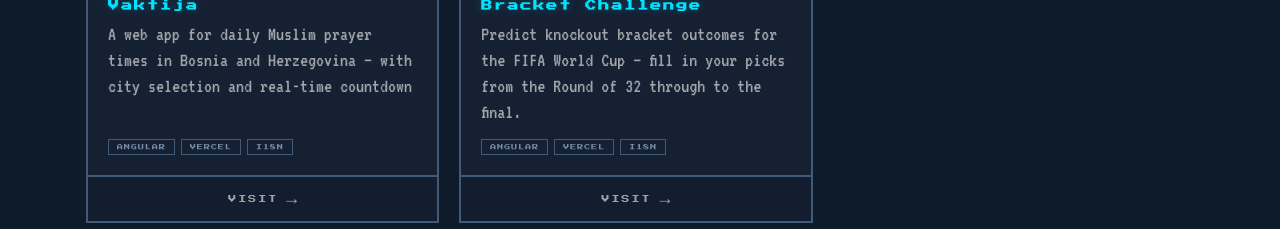
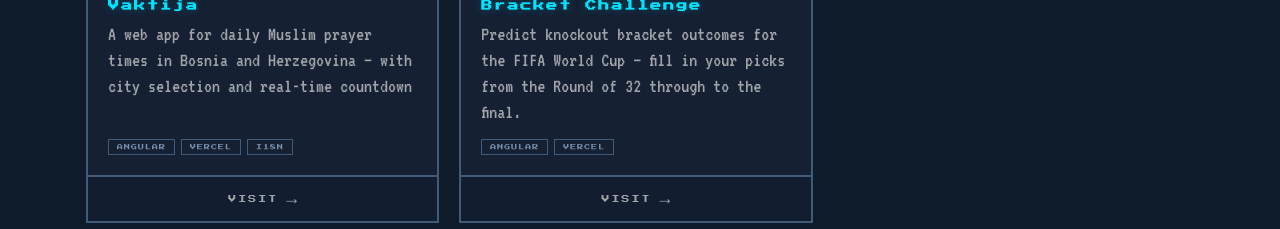
Before and after one commit to vedad-keskin/portfolio, an Angular app: page / in a window 1280 px wide. Shown: the part 3280-3509 px from the top of the page. Built offline with nearby package versions, Linux system fonts and the light colour scheme.

Commit message:
Remove stray i18n project tag
Drop the incorrect `i18n` tag from the bracket challenge project entry so the listed technologies match the project more accurately.

```diff
--- a/src/app/core/data/projects.data.ts
+++ b/src/app/core/data/projects.data.ts
@@ -75,7 +75,7 @@ export const WEB_PROJECTS: Project[] = [
         descriptionKey: 'bracket_challenge_desc',
         logoPath: 'assets/bracket-challenge.png',
         url: 'https://wc-bracket-challenge-beta.vercel.app/',
-        tags: ['Angular', 'Vercel', 'i18n'],
+        tags: ['Angular', 'Vercel'],
         category: 'web',
     },
 ];
```
